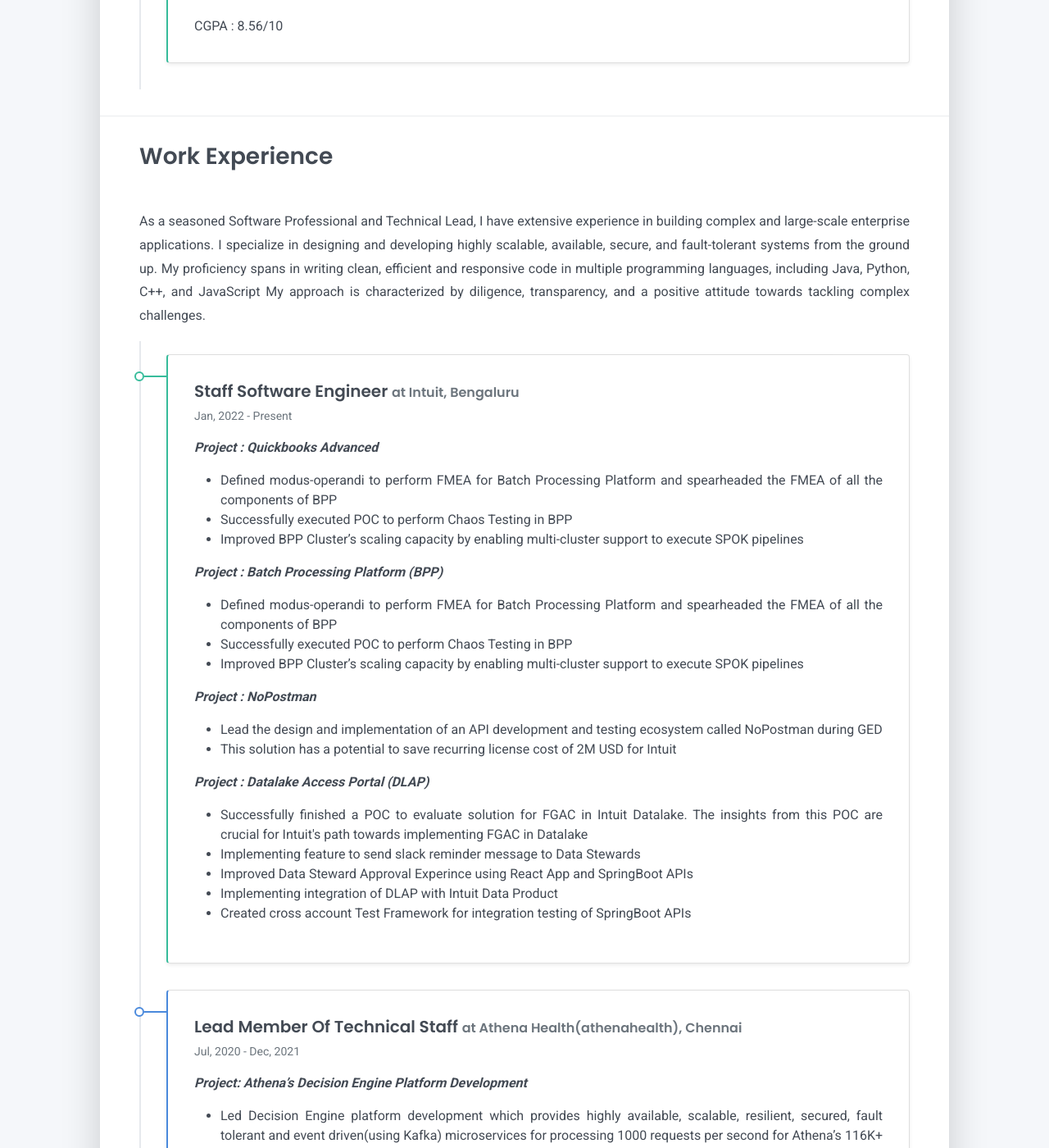
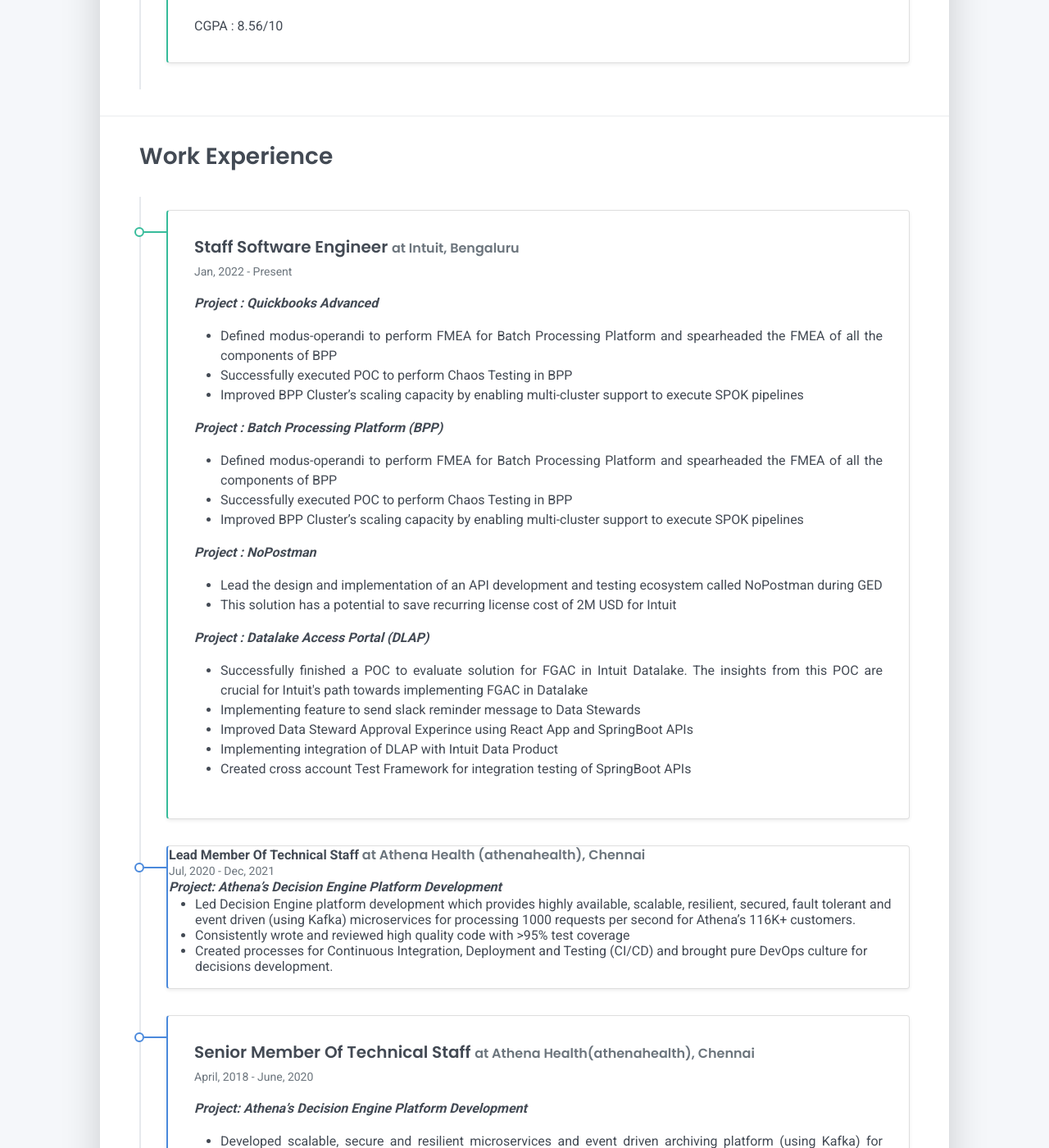
Before and after one commit to anandkshitiz/anandkshitiz.github.io, a Jekyll site: the page built from tabs/about.md, in a window 1280 px wide and 1400 px high, scrolled down 1525 px. Shown: the whole window at 82% size. Built offline with Jekyll 4.4.1, drawn with Linux system fonts in a browser that asks for light colours; some of the changed text lies outside the part shown.

```diff
--- a/tabs/about/content/work-experience-section.html
+++ b/tabs/about/content/work-experience-section.html
@@ -1,10 +1,4 @@
-<h2 class="h3 mb-4">Work Experience</h2>
-<p style="text-align: justify; line-height: 1.8;">
-    As a seasoned Software Professional and Technical Lead, I have extensive experience in building complex and large-scale enterprise applications.
-    I specialize in designing and developing highly scalable, available, secure, and fault-tolerant systems from the ground up.
-    My proficiency spans in writing clean, efficient and responsive code in multiple programming languages, including Java, Python, C++, and JavaScript
-    My approach is characterized by diligence, transparency, and a positive attitude towards tackling complex challenges.
-  </p>
+<h2 class="h3 mb-3">Work Experience</h2>
 <div class="timeline">
     <div class="timeline-card timeline-card-success card shadow-sm">
         <div class="card-body">
@@ -60,27 +54,29 @@
         </div>
     </div>
     <div class="timeline-card timeline-card-primary card shadow-sm">
-        <div class="card-body">
-            <div class="h5 mb-1">Lead Member Of Technical Staff <span class="text-muted h6">at Athena
-                    Health(athenahealth), Chennai</span></div>
-            <div class="text-muted text-small mb-2">Jul, 2020 - Dec, 2021</div>
-            <span style="font-style: italic; font-weight: bold;">Project: Athena’s Decision Engine Platform
-                Development</span>
-            <div>
-                <p style="text-align: justify">
-                <ul style="text-align: justify">
-                    <li>Led Decision Engine platform development which provides highly available, scalable,
-                        resilient, secured, fault tolerant and event driven(using Kafka) microservices for processing
-                        1000 requests per second for
-                        Athena’s 116K+ customers.</li>
-                    <li>Consistently wrote and reviewed high quality code with >95% test coverage</li>
-                    <li>Created processes for Continuous Integration,Deployment and Testing(CI/CD) and brought pure
-                        DevOps culture for
-                        decisions development.</li>
-                </ul>
-                </p>
-            </div>
-        </div>
+        <table >
+            <tr>
+                <td colspan="2"><strong>Lead Member Of Technical Staff</strong> <span class="text-muted h6">at Athena Health (athenahealth), Chennai</span></td>
+            </tr>
+            <tr>
+                <td colspan="2" class="text-muted text-small">Jul, 2020 - Dec, 2021</td>
+            </tr>
+            <tr>
+                <td colspan="2" style="font-style: italic; font-weight: bold;">Project: Athena’s Decision Engine Platform Development</td>
+            </tr>
+            <tr>
+                <td colspan="2">
+                    <ul>
+                        <li>Led Decision Engine platform development which provides highly available, scalable,
+                            resilient, secured, fault tolerant and event driven (using Kafka) microservices for processing
+                            1000 requests per second for Athena’s 116K+ customers.</li>
+                        <li>Consistently wrote and reviewed high quality code with >95% test coverage</li>
+                        <li>Created processes for Continuous Integration, Deployment and Testing (CI/CD) and brought pure
+                            DevOps culture for decisions development.</li>
+                    </ul>
+                </td>
+            </tr>
+        </table>
     </div>
     <div class="timeline-card timeline-card-primary card shadow-sm">
         <div class="card-body">
```
